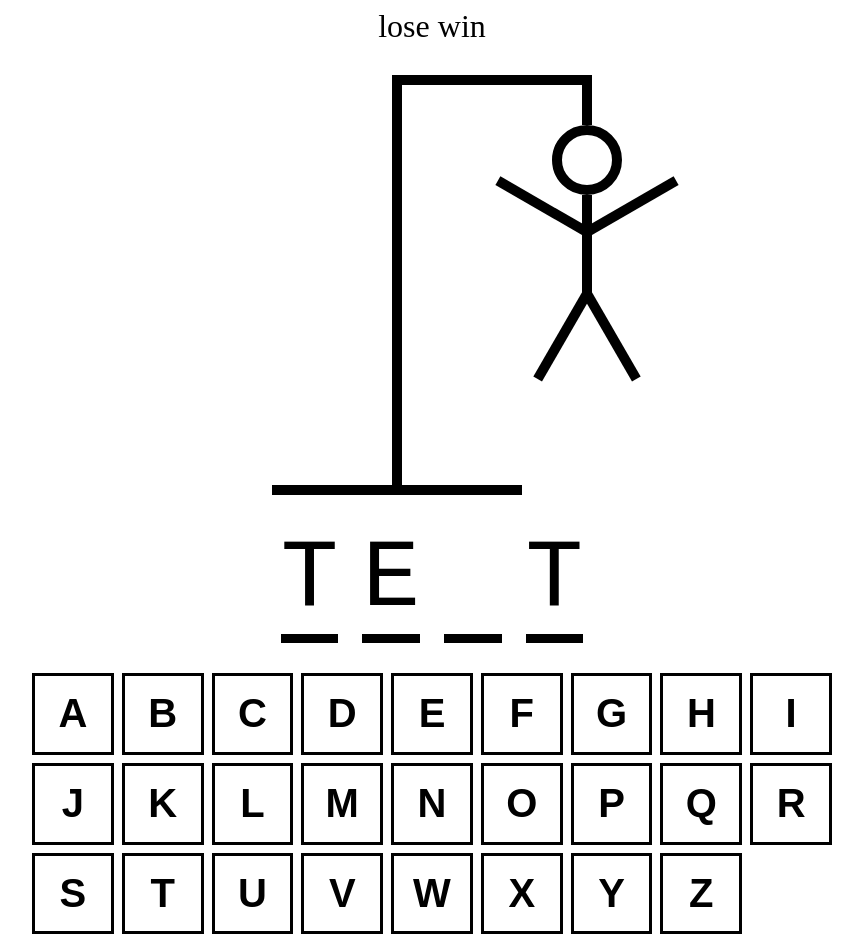
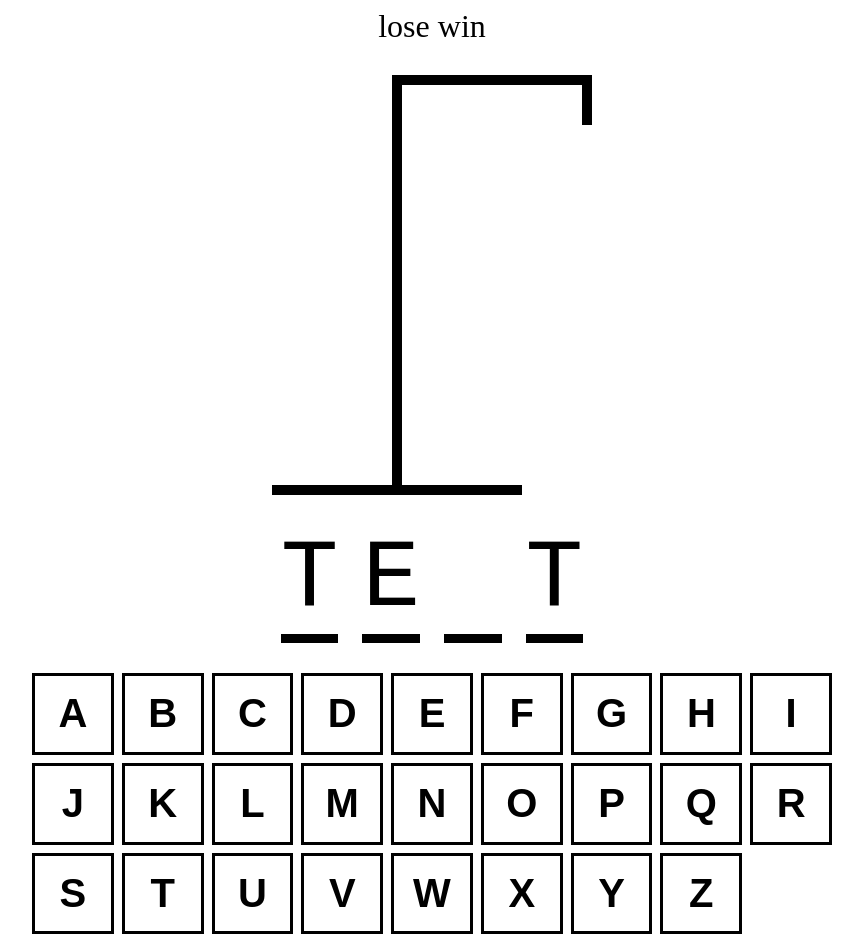
Before and after one commit to Ramish93/Hangman-react-ts, a React (Vite) app: page / in a window 1280 px wide. Shown: the whole page, without its empty margins (208-1071 px from the left). Built offline with nearby package versions, Linux system fonts and the light colour scheme.

Commit message:
passing incorrect words to component and hangmans bodyparts rendering accoring to wrong word

```diff
--- a/src/App.tsx
+++ b/src/App.tsx
@@ -10,6 +10,9 @@
   });
   const [guessedLetters, setGuessedLetters] = useState<string[]>([]);
 
+  const incorrectLetters = guessedLetters.filter(
+    (letter) => !wordToGuess.includes(letter)
+  );
   return (
     <div
       style={{
@@ -22,7 +25,7 @@
       }}
     >
       <div style={{ fontSize: "2rem", textAlign: "center" }}>lose win</div>
-      <HangmanDrawing />
+      <HangmanDrawing numberOfGussess={incorrectLetters.length} />
       <HangmanWord />
       <div style={{ alignSelf: "stretch" }}>
         <Keyboard />
--- a/src/components/HangmanDrawing.tsx
+++ b/src/components/HangmanDrawing.tsx
@@ -85,15 +85,16 @@
   ></div>
 );
 
-const HangmanDrawing = () => {
+type HangmanDrawingProps = {
+  numberOfGussess: number;
+};
+
+const BODY_PARTS = [HEAD, BODY, RIGHT_ARM, LEFT_ARM, RIGHT_LEG, LEFT_LEG];
+
+const HangmanDrawing = ({ numberOfGussess }: HangmanDrawingProps) => {
   return (
     <div style={{ position: "relative" }}>
-      {HEAD}
-      {BODY}
-      {RIGHT_ARM}
-      {LEFT_ARM}
-      {RIGHT_LEG}
-      {LEFT_LEG}
+      {BODY_PARTS.slice(0, numberOfGussess)}
       <div
         style={{
           height: "50px",
```
